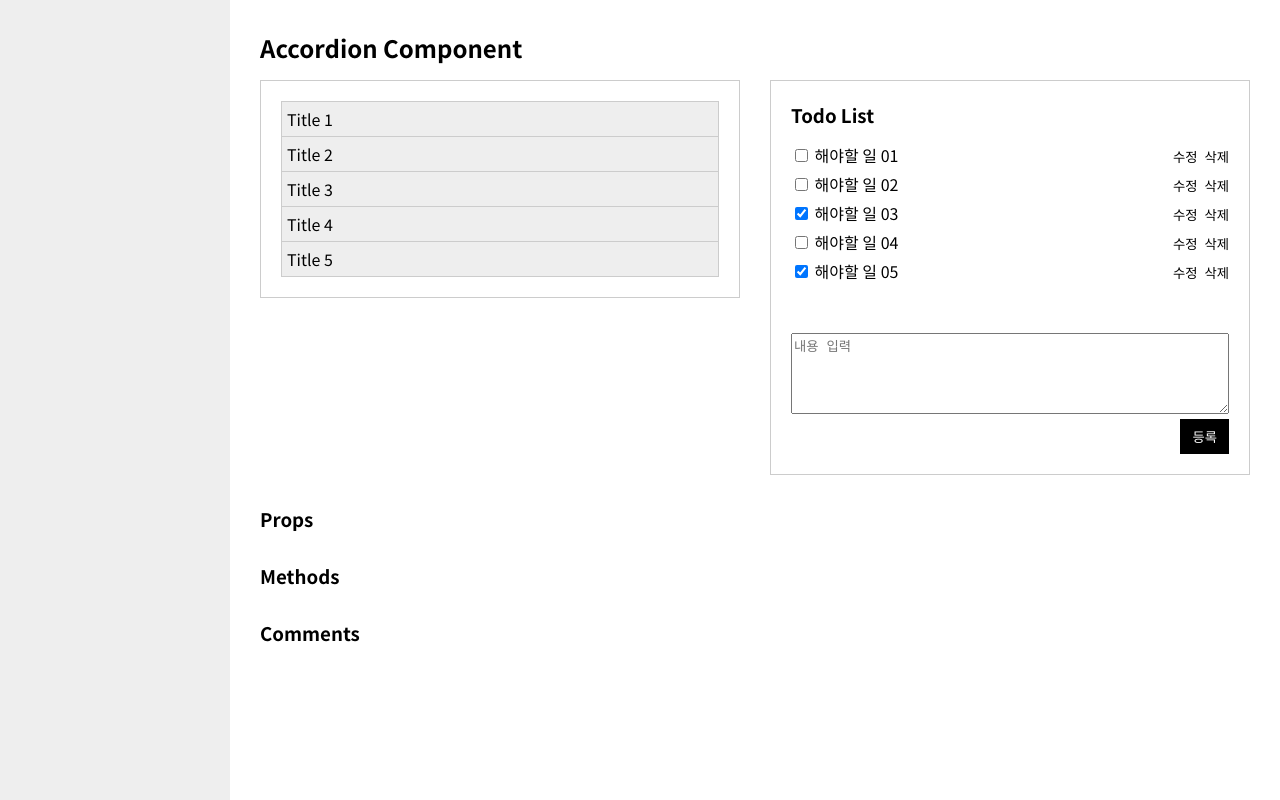
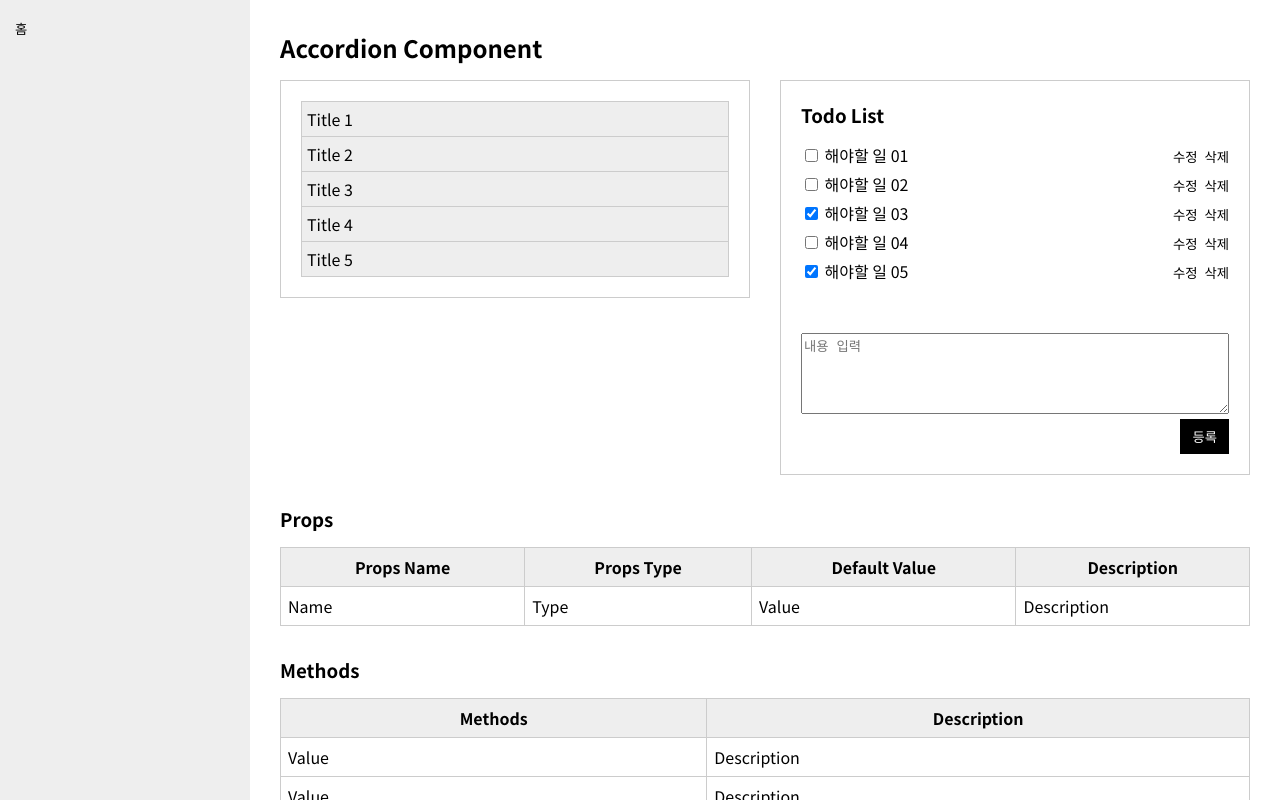
Before and after one commit to wknowpark797/vue2-basic-custom, a Vue app in the folder vue2-basic-custom/: page /detail/1 in a window 1280 px wide. Built offline with nearby package versions, Linux system fonts and the light colour scheme.

Commit message:
컴포넌트 상세 > 테이블 추가

```diff
--- a/vue2-basic-custom/src/assets/scss/style.scss
+++ b/vue2-basic-custom/src/assets/scss/style.scss
@@ -26,6 +26,19 @@ a {
     text-decoration: none;
 }
 
+table {
+    width: 100%;
+    border-collapse: collapse;
+    border-spacing: 0;
+    thead {
+        background: #eee;
+    }
+    th, td {
+        border: 1px solid #ccc;
+        padding: 7px;
+    }
+}
+
 img {
     max-width: 100%;
 }
--- a/vue2-basic-custom/src/components/layout/DefaultLayout.vue
+++ b/vue2-basic-custom/src/components/layout/DefaultLayout.vue
@@ -46,6 +46,7 @@
             height: 100vh;
             padding: 30px;
             box-sizing: border-box;
+            overflow: auto;
         }
     }
 </style>
--- a/vue2-basic-custom/src/components/layout/SidebarComp.vue
+++ b/vue2-basic-custom/src/components/layout/SidebarComp.vue
@@ -4,7 +4,12 @@
 
 <template>
     <div class="sidebar-wrap">
-
+        <ButtonComp
+            :color="'black'"
+            :textButton="true"
+            @click="$router.push('/')">
+            홈
+        </ButtonComp>
     </div>
 </template>
 
@@ -27,8 +32,10 @@
 
 <style lang="scss" scoped>
     .sidebar-wrap {
-        width: 230px;
+        width: 250px;
         height: 100vh;
         background: #eee;
+        padding: 15px;
+        box-sizing: border-box;
     }
 </style>
--- a/vue2-basic-custom/src/views/DetailComp.vue
+++ b/vue2-basic-custom/src/views/DetailComp.vue
@@ -22,11 +22,49 @@
             <!-- Props -->
             <section class="section">
                 <h3>Props</h3>
+
+                <table>
+                    <thead>
+                        <tr>
+                            <th>Props Name</th>
+                            <th>Props Type</th>
+                            <th>Default Value</th>
+                            <th>Description</th>
+                        </tr>
+                    </thead>
+                    <tbody>
+                        <tr>
+                            <td>Name</td>
+                            <td>Type</td>
+                            <td>Value</td>
+                            <td>Description</td>
+                        </tr>
+                    </tbody>
+                </table>
             </section>
 
             <!-- Methods -->
             <section class="section">
                 <h3>Methods</h3>
+
+                <table>
+                    <thead>
+                        <tr>
+                            <th>Methods</th>
+                            <th>Description</th>
+                        </tr>
+                    </thead>
+                    <tbody>
+                        <tr>
+                            <td>Value</td>
+                            <td>Description</td>
+                        </tr>
+                        <tr>
+                            <td>Value</td>
+                            <td>Description</td>
+                        </tr>
+                    </tbody>
+                </table>
             </section>
 
             <!-- Comments -->
--- a/vue2-basic-custom/src/views/MainComp.vue
+++ b/vue2-basic-custom/src/views/MainComp.vue
@@ -78,7 +78,7 @@
         }
         .component-wrap {
             margin-top: 15px;
-            height: calc(100vh - 159px);
+            height: calc(100vh - 160px);
             overflow-y: auto;
             > a {
                 display: block;
```
